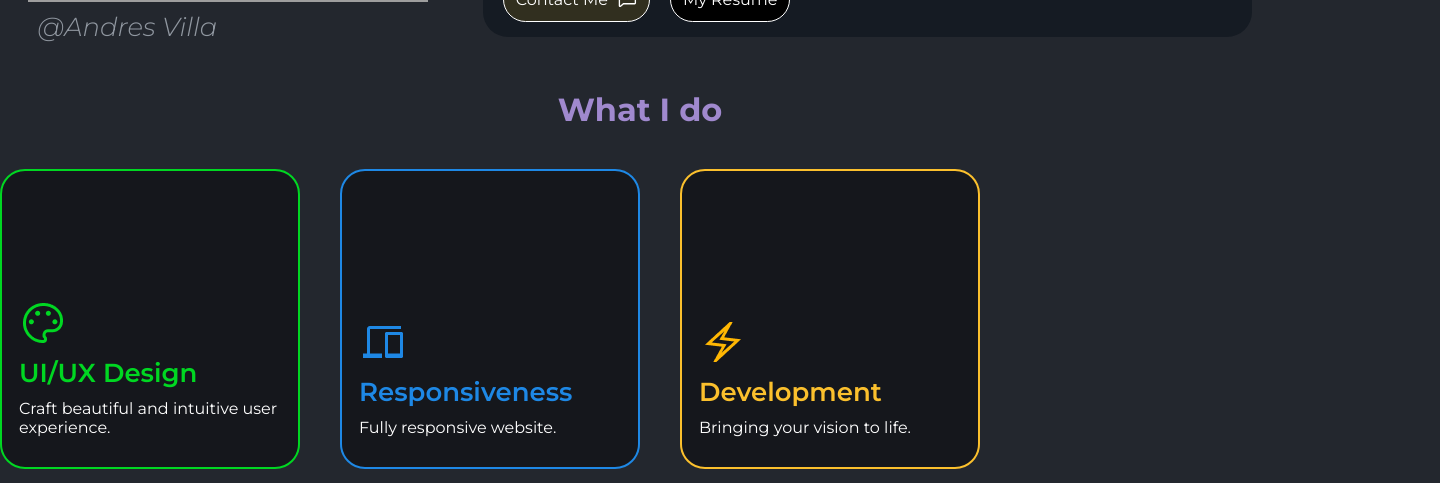
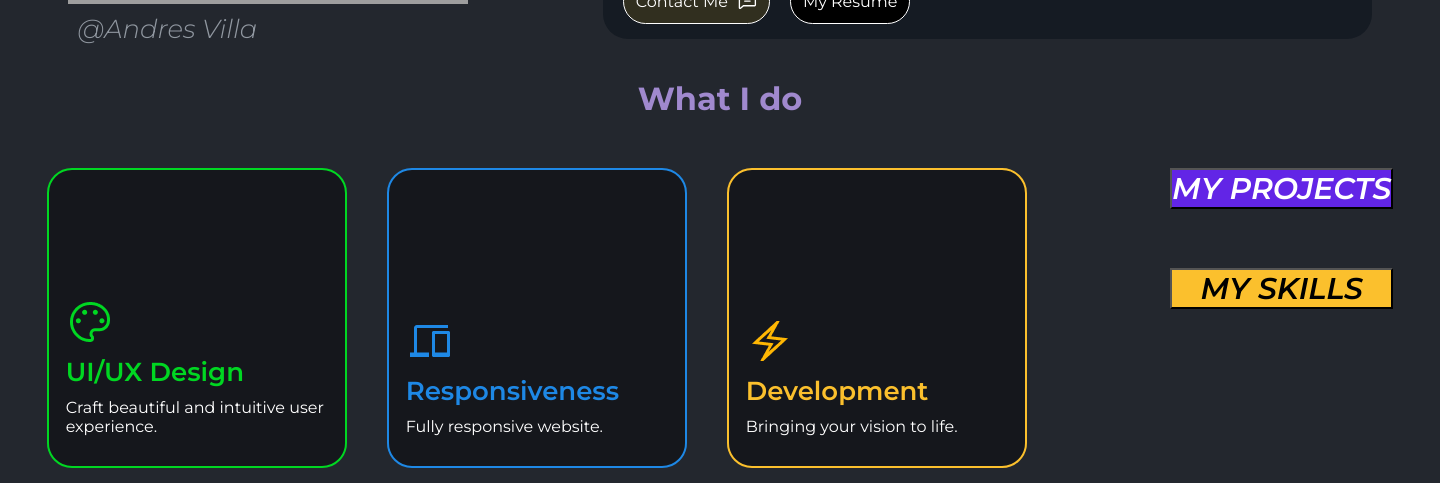
Before and after one commit to ImAndresito/My-Portfolio, an Angular app: page / in a window 1280 px wide. Shown: the part 314-797 px from the top of the page, 1440 px wide, since content can reach past the window. Built offline with nearby package versions, Linux system fonts and the light colour scheme; grey boxes are pictures that could not be loaded.

Commit message:
aggiunto div main container, da rivedere nomi e seo

```diff
--- a/src/app/pages/home-page/home-page.component.css
+++ b/src/app/pages/home-page/home-page.component.css
@@ -2,12 +2,17 @@ body {
   height: 100dvh;
   display: flex;
   flex-direction: column;
-  justify-content: space-around;
+}
+
+.main-container {
+  width: 1440px;
+  margin: auto;
 }
 
 main {
-  height: 50%;
-  padding-top: 20px;
+  padding-top: 50px;
+  display: flex;
+  justify-content: space-around;
 }
 
 header {
@@ -116,8 +121,6 @@ header .intro p:first-child {
 .services {
   display: flex;
   gap: 40px;
-  margin-top: 40px;
-  align-content: flex-end;
 }
 
 .box {
@@ -162,3 +165,27 @@ header .intro p:first-child {
   gap: 10px;
   padding: 0 0 30px 17px;
 }
+
+.buttons-container {
+  display: flex;
+  flex-direction: column;
+  gap: 20px;
+  margin-left: 50px;
+}
+
+.buttons-container button {
+  font-size: 30px;
+  font-weight: 550;
+  font-style: italic;
+}
+
+.buttons-container button:first-child {
+  color: #fff;
+  background: #6225e6;
+}
+
+.buttons-container button:last-child {
+  color: #000;
+  background: var(--tertiary-color);
+  font-weight: 600;
+}
--- a/src/app/pages/home-page/home-page.component.html
+++ b/src/app/pages/home-page/home-page.component.html
@@ -1,4 +1,5 @@
 <body>
+  <div class="main-container">
     <header>
       <div class="photo-social-container">
         <img src="assets/images/photo.png" alt="Andres photo" />
@@ -39,17 +40,18 @@
       </div>
     </header>
 
-  <main>
     <p
       style="
         font-size: 32px;
         font-weight: 700;
         text-align: center;
         color: #a089ce;
+        margin-top: 40px;
       "
     >
       What I do
     </p>
+    <main>
       <div class="services">
         <div class="box design">
           <img src="assets/icons/design.png" alt="UI/UX Design" />
@@ -67,5 +69,12 @@
           <p>Bringing your vision to life.</p>
         </div>
       </div>
+
+      <div class="buttons-container">
+        <button>MY PROJECTS</button>
+        <br />
+        <button>MY SKILLS</button>
+      </div>
     </main>
+  </div>
 </body>
```
Lines whose indentation alone changed are shown as unchanged.
